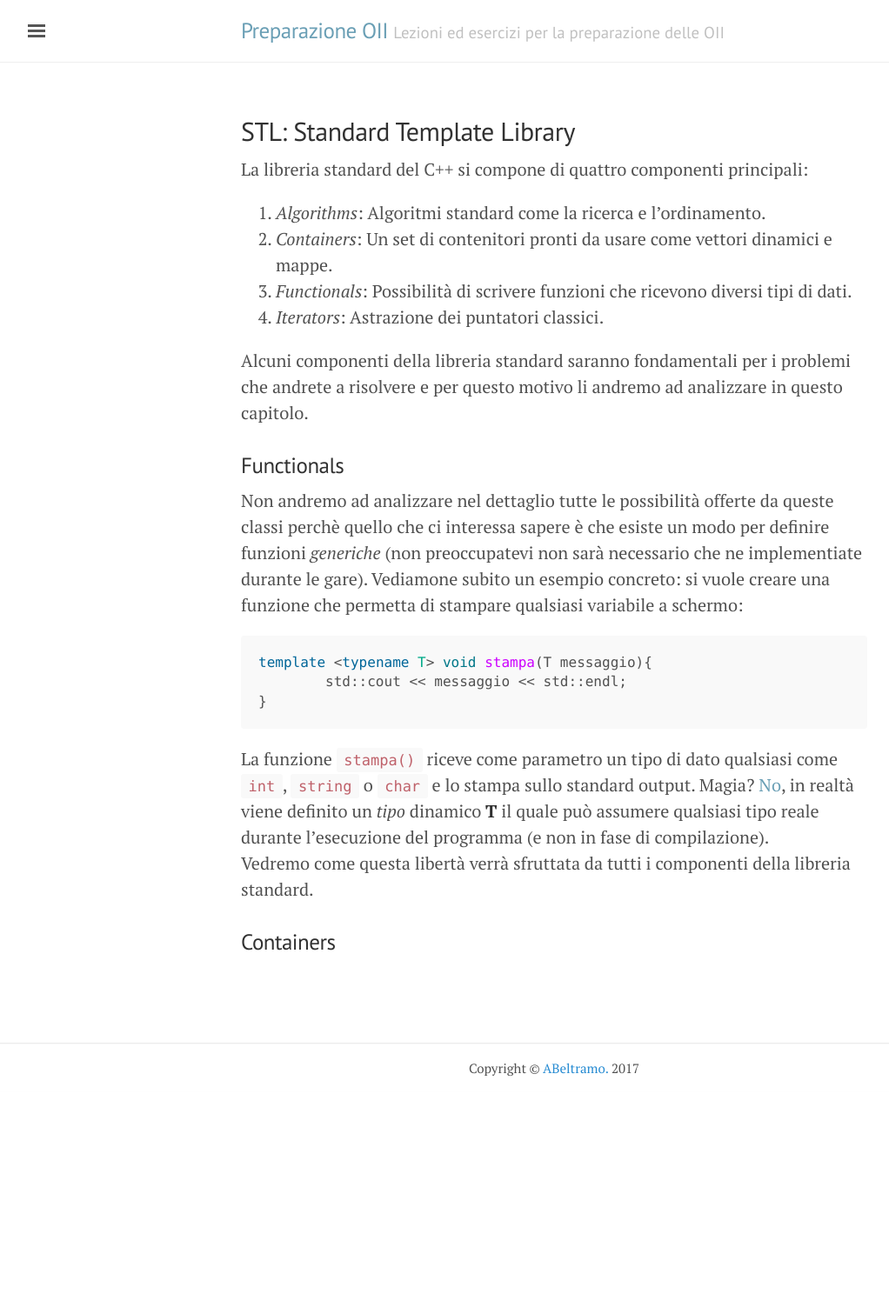
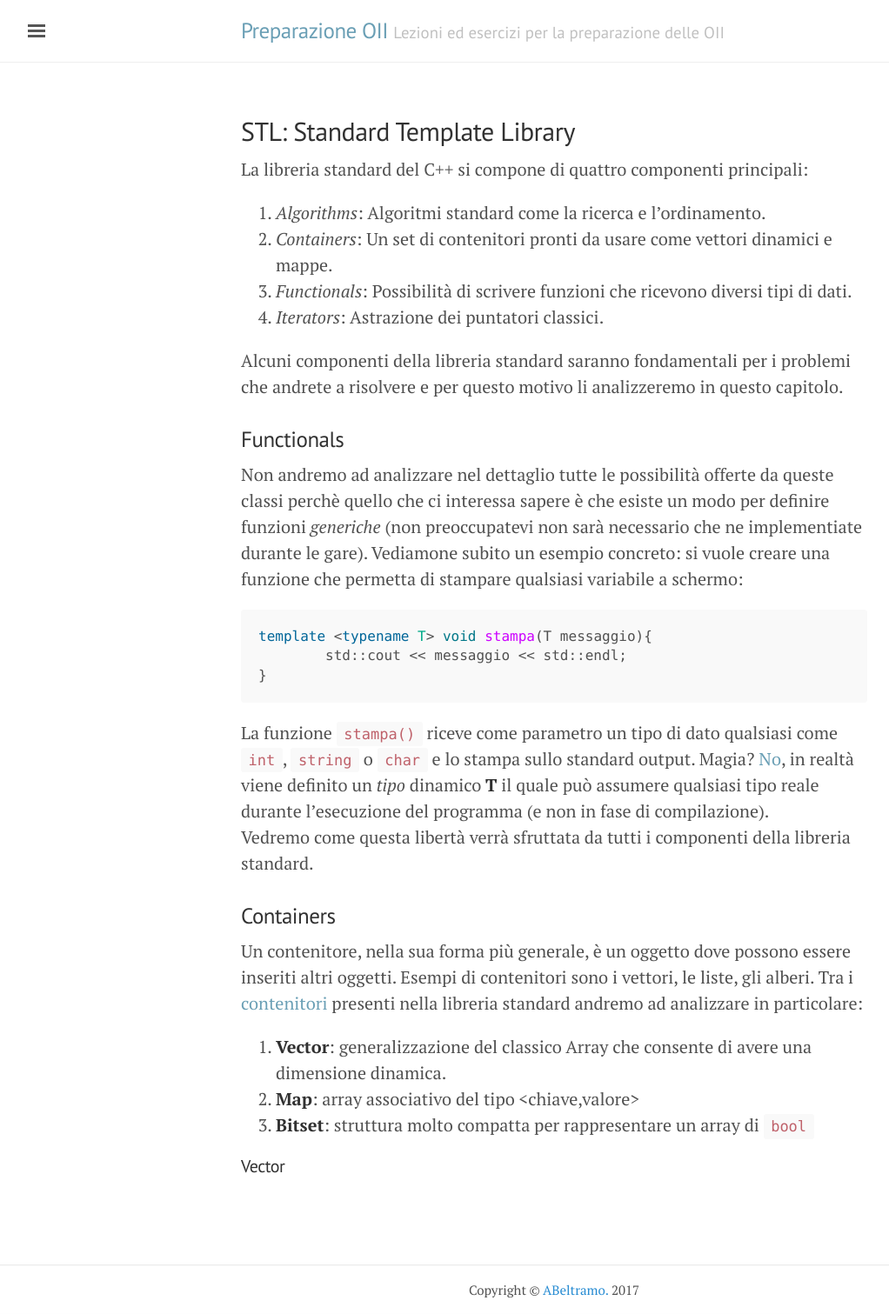
Before and after one commit to ABeltramo/PreparazioneOII, a Jekyll site: the page built from _chapters/3-STL.md, in a window 1280 px wide. Shown: the whole page at 87% size, without its empty margins (3-1025 px from the left). Built offline with Jekyll 4.4.1, drawn with Linux system fonts in a browser that asks for light colours; before the commit the page ends 1256 px from its top, so only the background shows below that.

Commit message:
Introduzione ai container

```diff
--- a/_chapters/3-STL.md
+++ b/_chapters/3-STL.md
@@ -12,7 +12,7 @@ La libreria standard del C++ si compone di quattro componenti principali:
 3. *Functionals*: Possibilità di scrivere funzioni che ricevono diversi tipi di dati.
 4. *Iterators*: Astrazione dei puntatori classici.
 
-Alcuni componenti della libreria standard saranno fondamentali per i problemi che andrete a risolvere e per questo motivo li andremo ad analizzare in questo capitolo.
+Alcuni componenti della libreria standard saranno fondamentali per i problemi che andrete a risolvere e per questo motivo li analizzeremo in questo capitolo.
 
 ### Functionals
 
@@ -28,3 +28,11 @@ La funzione `stampa()` riceve come parametro un tipo di dato qualsiasi come `int
 Vedremo come questa libertà verrà sfruttata da tutti i componenti della libreria standard.
 
 ### Containers
+
+Un contenitore, nella sua forma più generale, è un oggetto dove possono essere inseriti altri oggetti. Esempi di contenitori sono i vettori, le liste, gli alberi. Tra i [contenitori](http://www.cplusplus.com/reference/stl/) presenti nella libreria standard andremo ad analizzare in particolare:
+
+1. **Vector**: generalizzazione del classico Array che consente di avere una dimensione dinamica.
+4. **Map**: array associativo del tipo <chiave,valore>
+5. **Bitset**: struttura molto compatta per rappresentare un array di `bool`
+
+#### Vector
```
